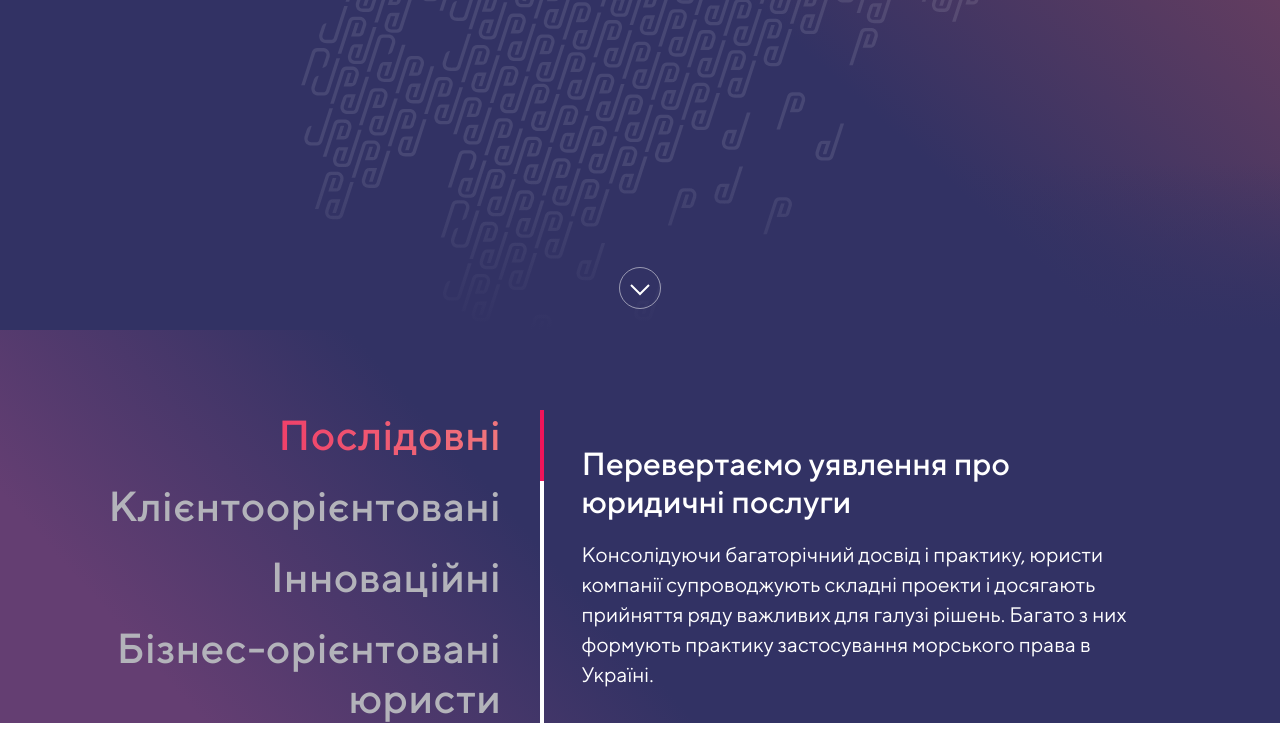
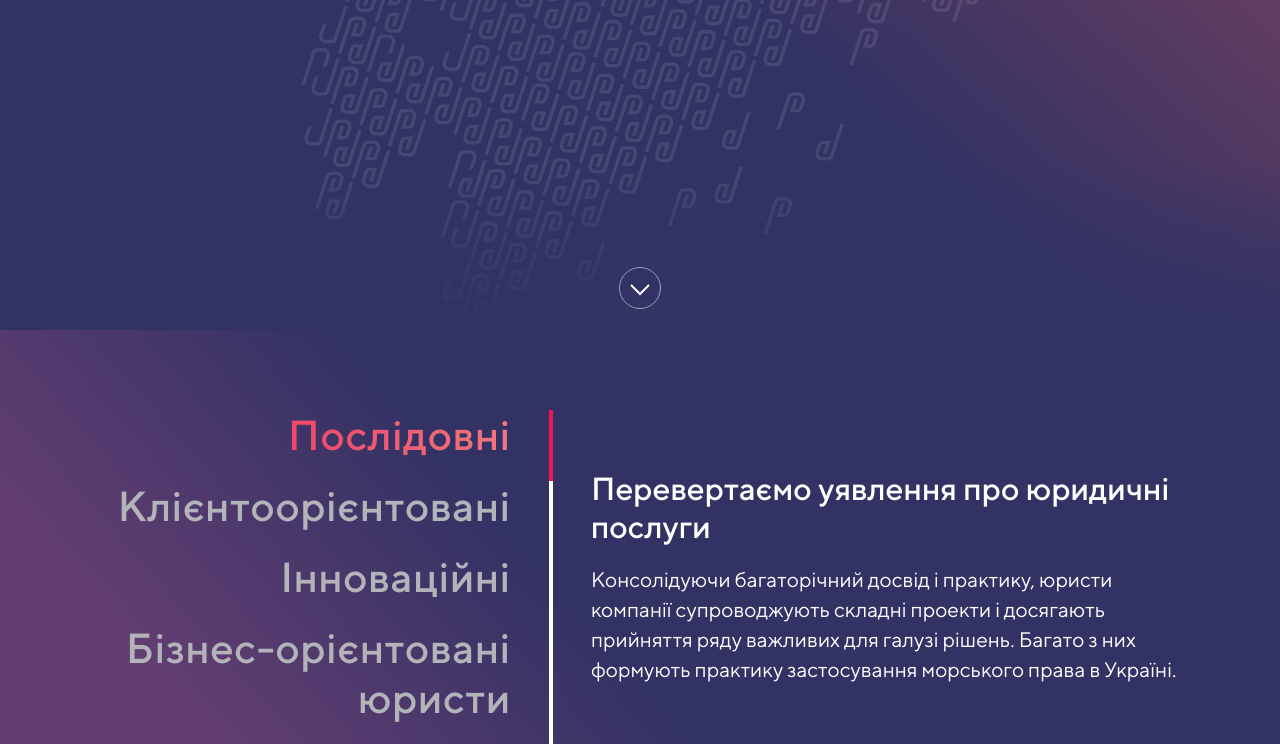
Before and after one commit to ReverseGTLT/lesson-22, a website: page index.html in a window 1280 px wide. Shown: the part 470-1214 px from the top of the page. Before the commit the page ends 1193 px from the top, so only its background shows below. Drawn offline with Linux system fonts and the light colour scheme.

Commit message:
achevdesctopupd

```diff
--- a/assets/scss/body/_achivements.scss
+++ b/assets/scss/body/_achivements.scss
@@ -30,10 +30,9 @@ $id: (
     background: $color-gradient-supersoft;
 
     &-box {
-        display: grid;
-        grid-template-columns: 1fr 1fr;
+        display: flex;
         padding-top: 80px;
-        margin-right: 117px;
+        gap: 80px;
     }
 
     &-input {
@@ -42,10 +41,9 @@ $id: (
 
     &-designations {
         position: relative;
-        padding-right: 42px;
-        margin-right: 38px;
         letter-spacing: 0.04em;
-        max-width: 450px;
+        flex-basis: 0;
+        flex-grow: 3;
         justify-self: end;
     }
 
@@ -56,7 +54,7 @@ $id: (
         height: 100%;
         background-color: $color-white;
         top: 0;
-        right: 0;
+        right: -42px;
         bottom: 0;
     }
 
@@ -85,7 +83,8 @@ $id: (
         display: flex;
         flex-direction: column;
         justify-content: center;
-        max-width: 600px;
+        flex-basis: 0;
+        flex-grow: 3.6;
     }
 
     &-value {
--- a/index.html
+++ b/index.html
@@ -90,10 +90,10 @@
                 <input type="radio" class="achivements-input" name="hiden" id="third">
                 <input type="radio" class="achivements-input" name="hiden" id="fourth">
                 <div class="achivements-designations">
-                    <label for="first" class="achivements-key" id="firstKey">Послідовні</label>
-                    <label for="second" class="achivements-key" id="secondKey">Клієнтоорієнтовані</label>
-                    <label for="third" class="achivements-key" id="thirdKey">Інноваційні</label>
-                    <label for="fourth" class="achivements-key" id="fourthKey">Бізнес-орієнтовані юристи</label>
+                    <h2><label for="first" class="achivements-key" id="firstKey">Послідовні</label></h2>
+                    <h2><label for="second" class="achivements-key" id="secondKey">Клієнтоорієнтовані</label></h2>
+                    <h2><label for="third" class="achivements-key" id="thirdKey">Інноваційні</label></h2>
+                    <h2><label for="fourth" class="achivements-key" id="fourthKey">Бізнес-орієнтовані юристи</label></h2>
                 </div>
                 <div class="achivements-values">
                     <div class="achivements-value" id="firstValue">
```
Also changed, not shown: assets/css/style.css.
